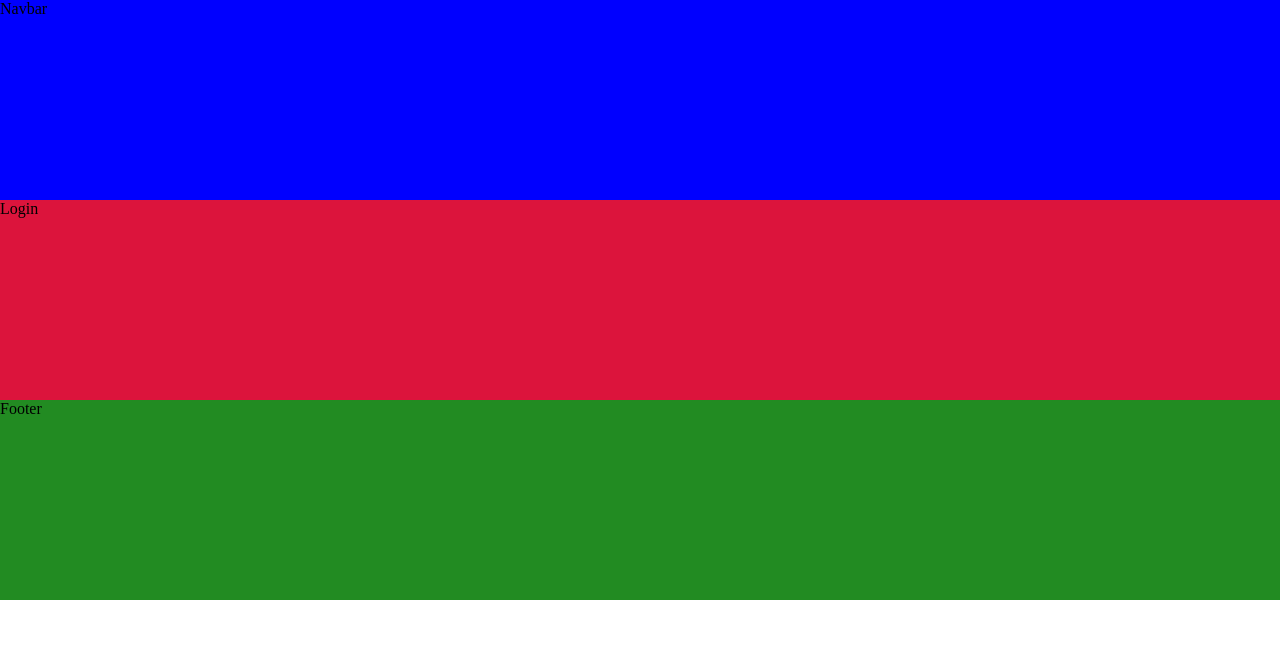
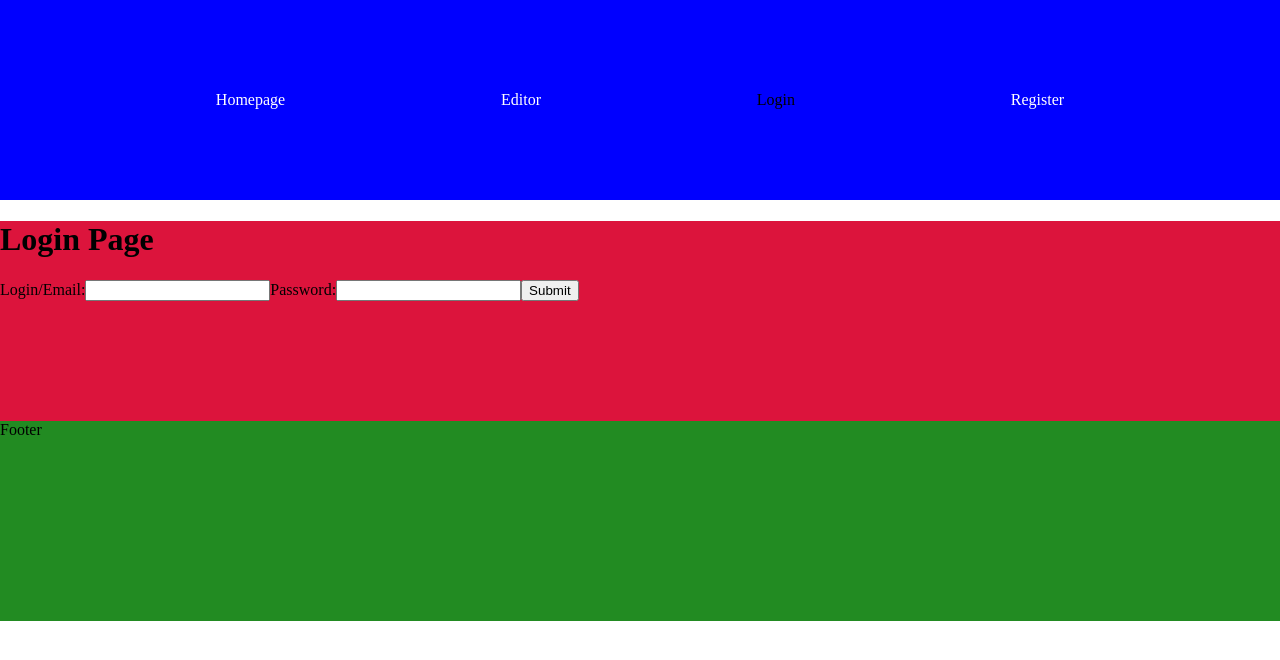
Before and after one commit to NorbertKoziana/GitPen, a React (Create React App) app in the folder frontend/: page /login in a window 1280 px wide. Shown: the top 660 px of the page. Built offline with nearby package versions, Linux system fonts and the light colour scheme.

Commit message:
Added useAuth and started implementing login and navbar

```diff
--- a/frontend/src/App.js
+++ b/frontend/src/App.js
@@ -1,17 +1,31 @@
 import './style.css';
 import { Outlet } from 'react-router-dom'
-import React from 'react';
+import React, {useState} from 'react';
 import Navbar from './components/Navbar';
 import Footer from './components/Footer';
+import UserContext from './UserContext'
 
 function App() {
+
+  const [user, setUser] = useState(null);
+
+  const login = (user) => {
+    setUser(user)
+  }
+
+  const logout = () => {
+    setUser(null);
+  }
+
   return (
     <>
-      <Navbar />
+      <UserContext.Provider value={{user, login, logout}}>
+        <Navbar />
 
-      <Outlet />
+        <Outlet />
 
-      <Footer />
+        <Footer />
+      </UserContext.Provider>
     </>
   );
 }
--- /dev/null
+++ b/frontend/src/UseAuth.js
@@ -0,0 +1,6 @@
+import { useContext } from 'react'
+import UserContext from './UserContext'
+
+const useAuth = () => useContext(UserContext);
+
+export default useAuth;
--- /dev/null
+++ b/frontend/src/UserContext.js
@@ -0,0 +1,5 @@
+import { createContext } from 'react'
+
+const UserContext = createContext(null);
+
+export default UserContext;
--- a/frontend/src/components/ErrorPage.js
+++ b/frontend/src/components/ErrorPage.js
@@ -1,10 +1,18 @@
 import React from 'react'
-import '../style.css';
+import '../style.css'
+import { useRouteError } from 'react-router-dom'
+
+
+
 
 function ErrorPage(){
+
+    const error = useRouteError();
+    console.log(error);
+
     return (
         <div className='error-page'>
-            Error Page
+            <p>{error.statusText || error.message}</p>
         </div>
     )
 }
--- a/frontend/src/components/FrontPage.js
+++ /dev/null
@@ -1,12 +0,0 @@
-import React from 'react'
-import '../style.css';
-
-function FrontPage(){
-    return (
-    <div className='front-page'>
-        Front Page
-    </div>
-    )
-}
-
-export default FrontPage;
--- /dev/null
+++ b/frontend/src/components/HomePage.js
@@ -0,0 +1,12 @@
+import React from 'react'
+import '../style.css';
+
+function HomePage(){
+    return (
+    <div className='home-page'>
+        Home Page
+    </div>
+    )
+}
+
+export default HomePage;
--- a/frontend/src/components/Login.js
+++ b/frontend/src/components/Login.js
@@ -1,10 +1,70 @@
-import React from 'react'
+import React, {useState} from 'react'
 import '../style.css';
+import useAuth from '../UseAuth';
+import { useNavigate } from 'react-router-dom'
 
 function Login(){
+
+    const [formData, setFormData] = useState({
+        login: "",
+        password: ""
+    });
+
+    const { login } = useAuth();
+
+    const navigate = useNavigate();
+
+    async function handleSubmit(event){
+        event.preventDefault();
+
+        try{
+            const response = await fetch("http://localhost:8080/auth/login", {
+                method: "POST",
+                body: JSON.stringify(formData)
+            });
+
+            if(response.ok){
+                login(true);//can set user details returned from api
+                navigate("/editor")
+            }else{
+                console.log("smth went wrong")
+            }
+        }catch(error){
+            console.log("Error:", error);
+        }
+
+    }
+
+    function handleFormChange(event){
+        setFormData((oldForm) => {
+            const {name, value} = event.target;
+            return {
+                ...oldForm,
+                [name]: value
+            }
+        })
+    }
+
     return (
         <div className='login'>
-            Login
+            <h1>Login Page</h1>
+            <form onSubmit={handleSubmit}>
+                <label>
+                    Login/Email:
+                    <input name='login'
+                        value={formData.login}
+                        onChange={(event) => handleFormChange(event)}
+                    />
+                </label>
+                <label>
+                    Password:
+                    <input name='password'
+                        value={formData.password}
+                        onChange={(event) => handleFormChange(event)}
+                    />
+                </label>
+                <button type="submit">Submit</button>
+            </form>
         </div>
     )
 }
--- a/frontend/src/components/Navbar.js
+++ b/frontend/src/components/Navbar.js
@@ -1,12 +1,62 @@
 import React from 'react'
+import { NavLink } from 'react-router-dom';
 import '../style.css';
-
-//Use NavLink from ReactRouter here
+import useAuth from '../UseAuth'
 
 function Navbar(){
+
+    const { user } = useAuth();
+
+    function renderLoginAndRegister(){
+        return (
+            <>
+                <NavLink to="/login"
+                    className={({ isActive, isPending }) =>
+                        isPending ? "pending" : isActive ? "active" : ""
+                    }
+                    >
+                    Login
+                </NavLink>
+                <NavLink to="/register"
+                    className={({ isActive, isPending }) =>
+                        isPending ? "pending" : isActive ? "active" : ""
+                    }
+                    >
+                    Register
+                </NavLink>
+            </>
+        )
+    }
+
+    function renderLogout(){
+        return (
+            <NavLink to="/logout"
+                className={({ isActive, isPending }) =>
+                    isPending ? "pending" : isActive ? "active" : ""
+                }
+                >
+                Logout
+            </NavLink>
+        )
+    }
+
     return (
         <div className='navbar'>
-            Navbar
+            <NavLink to="/"
+                className={({ isActive, isPending }) =>
+                    isPending ? "pending" : isActive ? "active" : ""
+                }
+                >
+                Homepage
+            </NavLink>
+            <NavLink to="/editor"
+                className={({ isActive, isPending }) =>
+                    isPending ? "pending" : isActive ? "active" : ""
+                }
+                >
+                Editor
+            </NavLink>
+            {user ? renderLogout() : renderLoginAndRegister()}
         </div>
     )
 }
--- a/frontend/src/index.js
+++ b/frontend/src/index.js
@@ -4,7 +4,7 @@ import './style.css';
 import App from './App';
 import { createBrowserRouter, RouterProvider} from "react-router-dom";
 import ErrorPage from './components/ErrorPage';
-import FrontPage from './components/FrontPage';
+import HomePage from './components/HomePage';
 import Login from './components/Login';
 import Register from './components/Register';
 import EditorPage from './components/EditorPage';
@@ -17,7 +17,7 @@ const router = createBrowserRouter([
     children: [
       {
         path: "",
-        element: <FrontPage />
+        element: <HomePage />
       },
       {
         path: "login",
--- a/frontend/src/style.css
+++ b/frontend/src/style.css
@@ -2,13 +2,21 @@ body {
   margin: 0;
 }
 
-.navbar, .footer, .login, .register, .front-page, .error-page, .editor-page{
+a{
+  text-decoration: none;
+  color: white;
+}
+
+.navbar, .footer, .login, .register, .home-page, .error-page, .editor-page{
   width: 100%;
   height: 200px;
 }
 
 .navbar{
   background-color:blue;
+  display: flex;
+  align-items: center;
+  justify-content: space-evenly;
 }
 
 .footer{
@@ -23,7 +31,7 @@ body {
   background-color:darkorange
 }
 
-.front-page{
+.home-page{
   background-color:indigo
 }
 
@@ -34,3 +42,7 @@ body {
 .editor-page{
   background-color:darkturquoise;
 }
+
+a.active{
+  color:black;
+}
```
